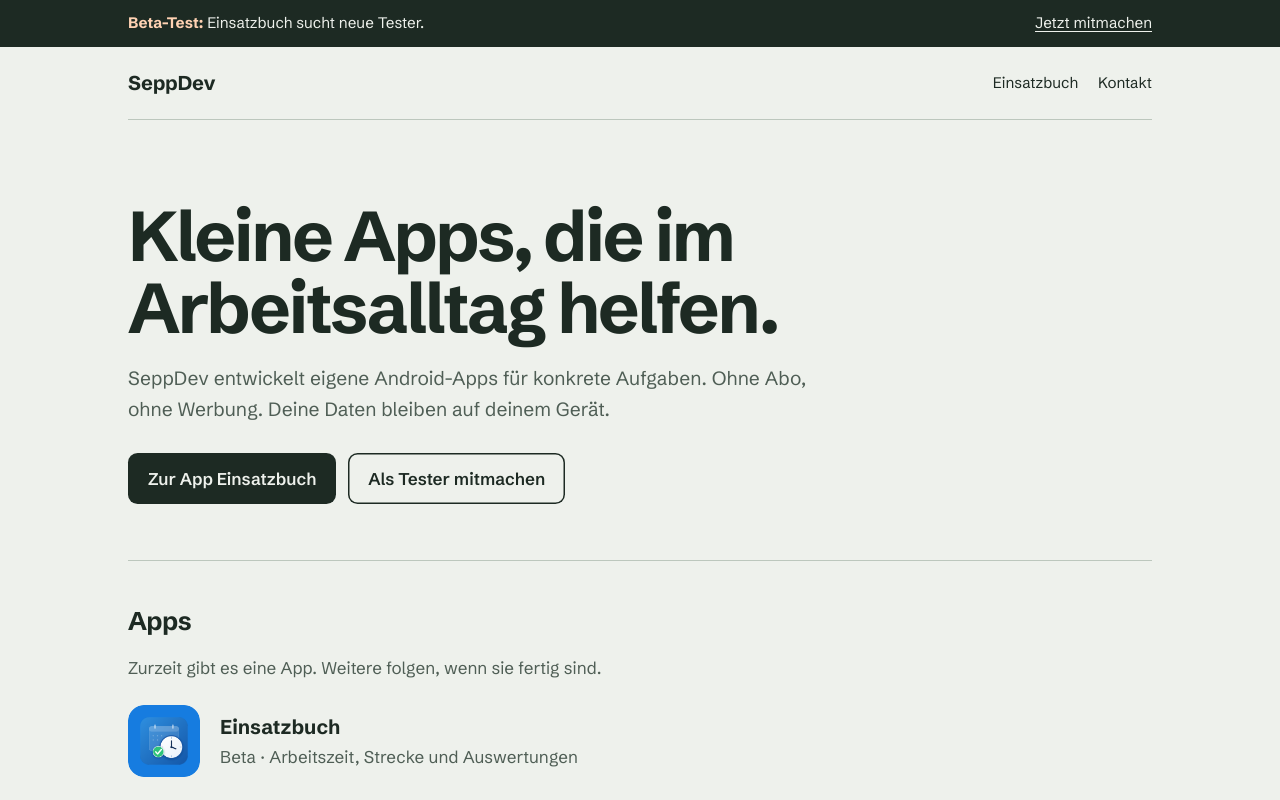
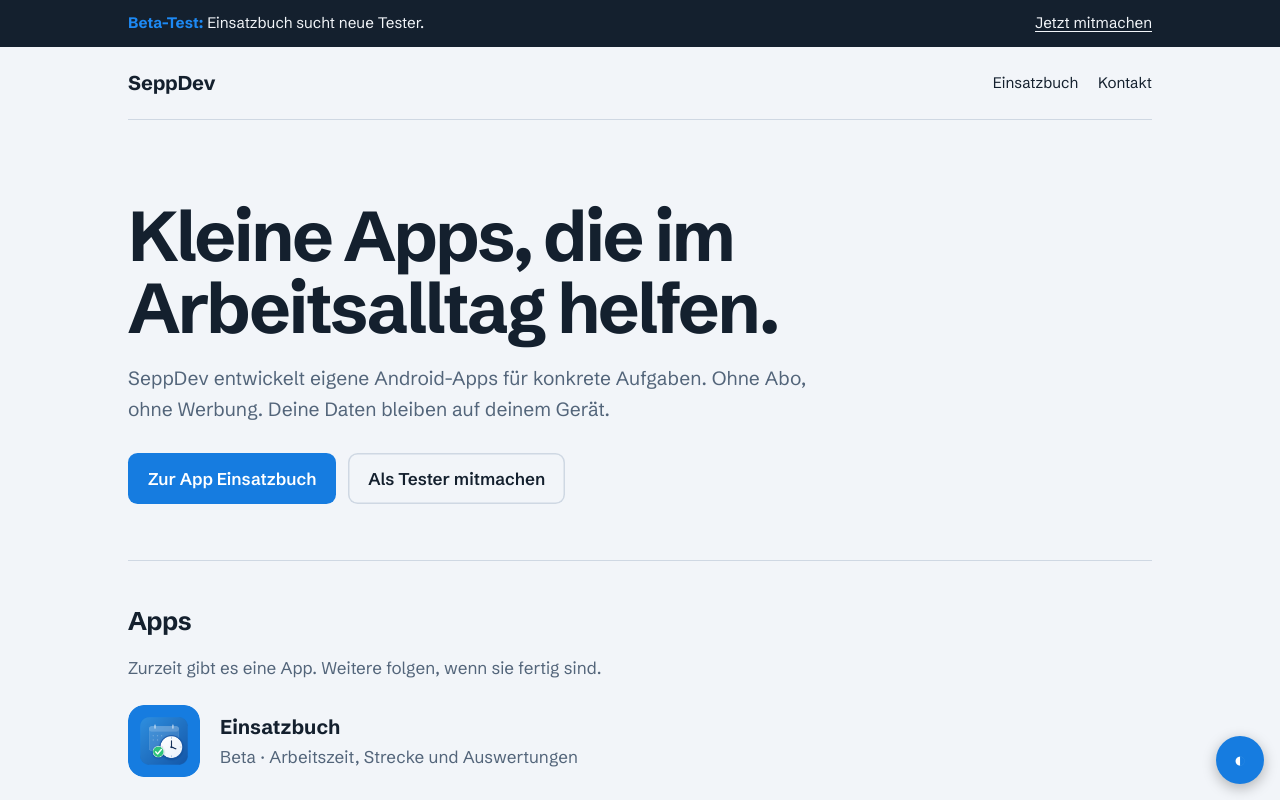
Before and after one commit to SeppelNet/seppdev, a plain HTML site: page index.html in a window 1280 px wide. Shown: the top 800 px of the page. Drawn offline with Linux system fonts and the light colour scheme.

Commit message:
Add dark mode and accent color picker in app blue
Co-Authored-By: Claude Sonnet 5.5 <noreply@anthropic.com>
Claude-Session: https://claude.ai/code/session_01E1K343hC54woJrBqTKYrLa

```diff
--- a/index.html
+++ b/index.html
@@ -9,6 +9,7 @@
   <link rel="preconnect" href="https://fonts.gstatic.com" crossorigin>
   <link href="https://fonts.googleapis.com/css2?family=Schibsted+Grotesk:wght@400;600;700&display=swap" rel="stylesheet">
   <link rel="stylesheet" href="style.css">
+  <script src="theme.js"></script>
 </head>
 <body>
 
--- a/style.css
+++ b/style.css
@@ -1,17 +1,35 @@
 /* SeppDev – gemeinsames Stylesheet */
 
 :root {
-  --paper: #eef1ec;
-  --paper-2: #e4eae1;
-  --card: #f7f9f5;
-  --ink: #1d2a23;
-  --ink-soft: #4f5e55;
-  --rule: #bcc7bd;
-  --signal: #e0570f;
-  --signal-soft: #fde7d9;
-  --blue: #1d5fb8;
+  --accent: #167CE0;
+  --paper: #f2f5f9;
+  --paper-2: #e6ecf3;
+  --card: #ffffff;
+  --ink: #14202e;
+  --ink-soft: #53657a;
+  --rule: #cfd8e3;
+  --bar-bg: #14202e;
+  --bar-fg: #f2f5f9;
   --measure: 62ch;
   --font: "Schibsted Grotesk", system-ui, -apple-system, "Segoe UI", sans-serif;
+  color-scheme: light;
+}
+:root[data-theme="dark"] {
+  --paper: #0e151e;
+  --paper-2: #151f2b;
+  --card: #1a2635;
+  --ink: #e8eef5;
+  --ink-soft: #9fb0c2;
+  --rule: #2a3a4d;
+  --bar-bg: #1a2635;
+  --bar-fg: #e8eef5;
+  color-scheme: dark;
+}
+:root {
+  --accent-ink: color-mix(in srgb, var(--accent) 72%, var(--ink));
+  --accent-soft: color-mix(in srgb, var(--accent) 16%, var(--paper));
+  --signal: var(--accent-ink);
+  --blue: var(--accent);
 }
 
 * { box-sizing: border-box; }
@@ -47,13 +65,13 @@ a:hover { color: var(--signal); }
 
 /* Beta-Banner */
 .beta-bar {
-  background: var(--ink); color: var(--paper);
+  background: var(--bar-bg); color: var(--bar-fg);
   padding-block: 0.7rem;
   font-size: 0.95rem;
 }
 .beta-bar .wrap { display: flex; flex-wrap: wrap; gap: 0.4rem 1rem; align-items: baseline; justify-content: space-between; }
-.beta-bar strong { color: #ffd2b3; }
-.beta-bar a { color: var(--paper); }
+.beta-bar strong { color: var(--accent-ink); filter: brightness(1.4); }
+.beta-bar a { color: var(--bar-fg); }
 
 /* Hero */
 .hero { padding-block: clamp(2.5rem, 7vw, 5rem) clamp(2rem, 5vw, 3.5rem); }
@@ -68,11 +86,11 @@ a:hover { color: var(--signal); }
 /* Buttons */
 .btn {
   display: inline-block; padding: 0.75rem 1.25rem; border-radius: 0.6rem;
-  background: var(--ink); color: var(--paper); text-decoration: none; font-weight: 600;
+  background: var(--accent); color: #fff; text-decoration: none; font-weight: 600;
 }
-.btn:hover { background: var(--signal); color: #fff; }
-.btn-ghost { background: transparent; color: var(--ink); box-shadow: inset 0 0 0 1.5px var(--ink); }
-.btn-ghost:hover { background: var(--ink); color: var(--paper); }
+.btn:hover { background: var(--accent-ink); color: var(--paper); }
+.btn-ghost { background: transparent; color: var(--ink); box-shadow: inset 0 0 0 1.5px var(--rule); }
+.btn-ghost:hover { background: var(--card); color: var(--ink); box-shadow: inset 0 0 0 1.5px var(--accent); }
 .btn[aria-disabled="true"] { background: var(--rule); color: var(--ink-soft); pointer-events: none; }
 
 /* Abschnitte */
@@ -91,7 +109,7 @@ h2 { font-size: 1.6rem; letter-spacing: -0.02em; margin: 0 0 1.25rem; }
   content: counter(step);
   width: 2.5rem; height: 2.5rem; border-radius: 50%;
   display: grid; place-items: center; font-weight: 700;
-  background: var(--ink); color: var(--paper);
+  background: var(--accent); color: #fff;
 }
 .steps h3 { margin: 0.1rem 0 0.25rem; font-size: 1.1rem; }
 .steps p { margin: 0; color: var(--ink-soft); }
@@ -100,7 +118,7 @@ h2 { font-size: 1.6rem; letter-spacing: -0.02em; margin: 0 0 1.25rem; }
 .feature-grid { display: grid; grid-template-columns: repeat(auto-fit, minmax(16rem, 1fr)); gap: 1rem; }
 .feature {
   background: var(--card); border-radius: 0.8rem; padding: 1.25rem;
-  border-left: 4px solid var(--blue);
+  border-left: 4px solid var(--accent);
 }
 .feature h3 { margin: 0 0 0.4rem; font-size: 1.05rem; }
 .feature p { margin: 0; color: var(--ink-soft); font-size: 0.97rem; }
@@ -115,9 +133,9 @@ h2 { font-size: 1.6rem; letter-spacing: -0.02em; margin: 0 0 1.25rem; }
 .timeline li::before {
   content: ""; position: absolute; left: -0.5rem; top: 0.35rem;
   width: 0.9rem; height: 0.9rem; border-radius: 50%;
-  background: var(--paper); border: 2px solid var(--ink);
+  background: var(--paper); border: 2px solid var(--rule);
 }
-.timeline li.current::before { background: var(--signal); border-color: var(--signal); }
+.timeline li.current::before { background: var(--accent); border-color: var(--accent); }
 .timeline h3 { margin: 0 0 0.2rem; font-size: 1.15rem; }
 .timeline .when { font-size: 0.9rem; color: var(--ink-soft); margin-bottom: 0.4rem; }
 .timeline ul { margin: 0; padding-left: 1.1rem; color: var(--ink-soft); }
@@ -151,3 +169,29 @@ h2 { font-size: 1.6rem; letter-spacing: -0.02em; margin: 0 0 1.25rem; }
 @media (prefers-reduced-motion: reduce) {
   * { transition: none !important; animation: none !important; scroll-behavior: auto !important; }
 }
+
+/* Darstellung: schwebende Auswahl für Modus und Akzentfarbe */
+.look-toggle {
+  position: fixed; right: 1rem; bottom: 1rem; z-index: 20;
+  width: 3rem; height: 3rem; border-radius: 50%; border: 0; cursor: pointer;
+  background: var(--accent); color: #fff; font-size: 1.3rem; line-height: 1;
+  box-shadow: 0 4px 14px rgba(0,0,0,.28);
+}
+.look-panel {
+  position: fixed; right: 1rem; bottom: 4.5rem; z-index: 20; width: min(18rem, calc(100vw - 2rem));
+  background: var(--card); color: var(--ink); border: 1px solid var(--rule); border-radius: 0.9rem;
+  padding: 1rem; box-shadow: 0 10px 30px rgba(0,0,0,.25);
+}
+.look-panel[hidden] { display: none; }
+.look-panel h2 { font-size: 1rem; margin: 0 0 0.6rem; letter-spacing: 0; }
+.look-panel .row { display: flex; gap: 0.4rem; margin-bottom: 1rem; }
+.look-panel .row button {
+  flex: 1; padding: 0.5rem 0.25rem; border-radius: 0.5rem; cursor: pointer; font: inherit; font-size: 0.9rem;
+  background: transparent; color: var(--ink); border: 1px solid var(--rule);
+}
+.look-panel .row button[aria-pressed="true"] { background: var(--accent); border-color: var(--accent); color: #fff; }
+.swatches { display: grid; grid-template-columns: repeat(4, 1fr); gap: 0.5rem; }
+.swatches button {
+  height: 2.4rem; border-radius: 0.6rem; cursor: pointer; border: 2px solid transparent;
+}
+.swatches button[aria-pressed="true"] { border-color: var(--ink); box-shadow: inset 0 0 0 2px var(--card); }
--- /dev/null
+++ b/theme.js
@@ -0,0 +1,58 @@
+/* SeppDev – Darstellung: Hell/Dunkel/Auto und Akzentfarbe, gespeichert im Browser */
+(function () {
+  var ACCENTS = [
+    ['Blau', '#167CE0'], ['Grün', '#1f9d6b'], ['Orange', '#e0701a'], ['Rot', '#d64545'],
+    ['Violett', '#7c5cd6'], ['Pink', '#d6479a'], ['Türkis', '#12a3b4'], ['Gold', '#b98a0a']
+  ];
+  var root = document.documentElement;
+  function get(k, d) { try { return localStorage.getItem(k) || d; } catch (e) { return d; } }
+  function set(k, v) { try { localStorage.setItem(k, v); } catch (e) {} }
+
+  var mode = get('sd-mode', 'auto');
+  var accent = get('sd-accent', ACCENTS[0][1]);
+  var mq = window.matchMedia ? window.matchMedia('(prefers-color-scheme: dark)') : null;
+
+  function apply() {
+    var dark = mode === 'dark' || (mode === 'auto' && mq && mq.matches);
+    root.setAttribute('data-theme', dark ? 'dark' : 'light');
+    root.style.setProperty('--accent', accent);
+  }
+  apply();
+  if (mq && mq.addEventListener) mq.addEventListener('change', apply);
+
+  document.addEventListener('DOMContentLoaded', function () {
+    var btn = document.createElement('button');
+    btn.className = 'look-toggle'; btn.type = 'button';
+    btn.setAttribute('aria-label', 'Darstellung ändern'); btn.setAttribute('aria-expanded', 'false');
+    btn.textContent = '◐';
+
+    var panel = document.createElement('div');
+    panel.className = 'look-panel'; panel.hidden = true;
+    panel.innerHTML = '<h2>Darstellung</h2><div class="row"></div><h2>Farbe</h2><div class="swatches"></div>';
+
+    var row = panel.querySelector('.row'), sw = panel.querySelector('.swatches');
+    [['light', 'Hell'], ['dark', 'Dunkel'], ['auto', 'Wie Gerät']].forEach(function (m) {
+      var b = document.createElement('button'); b.type = 'button'; b.textContent = m[1]; b.dataset.mode = m[0];
+      b.addEventListener('click', function () { mode = m[0]; set('sd-mode', mode); apply(); mark(); });
+      row.appendChild(b);
+    });
+    ACCENTS.forEach(function (a) {
+      var b = document.createElement('button'); b.type = 'button'; b.style.background = a[1];
+      b.setAttribute('aria-label', a[0]); b.dataset.color = a[1];
+      b.addEventListener('click', function () { accent = a[1]; set('sd-accent', accent); apply(); mark(); });
+      sw.appendChild(b);
+    });
+    function mark() {
+      row.querySelectorAll('button').forEach(function (b) { b.setAttribute('aria-pressed', String(b.dataset.mode === mode)); });
+      sw.querySelectorAll('button').forEach(function (b) { b.setAttribute('aria-pressed', String(b.dataset.color === accent)); });
+    }
+    mark();
+    btn.addEventListener('click', function () {
+      panel.hidden = !panel.hidden; btn.setAttribute('aria-expanded', String(!panel.hidden));
+    });
+    document.addEventListener('keydown', function (e) {
+      if (e.key === 'Escape' && !panel.hidden) { panel.hidden = true; btn.setAttribute('aria-expanded', 'false'); btn.focus(); }
+    });
+    document.body.appendChild(panel); document.body.appendChild(btn);
+  });
+})();
```
Also changed, not shown: datenschutz.html (+1 -0 lines), einsatzbuch/index.html (+1 -0 lines), einsatzbuch/versionen.html (+1 -0 lines), impressum.html (+1 -0 lines).
